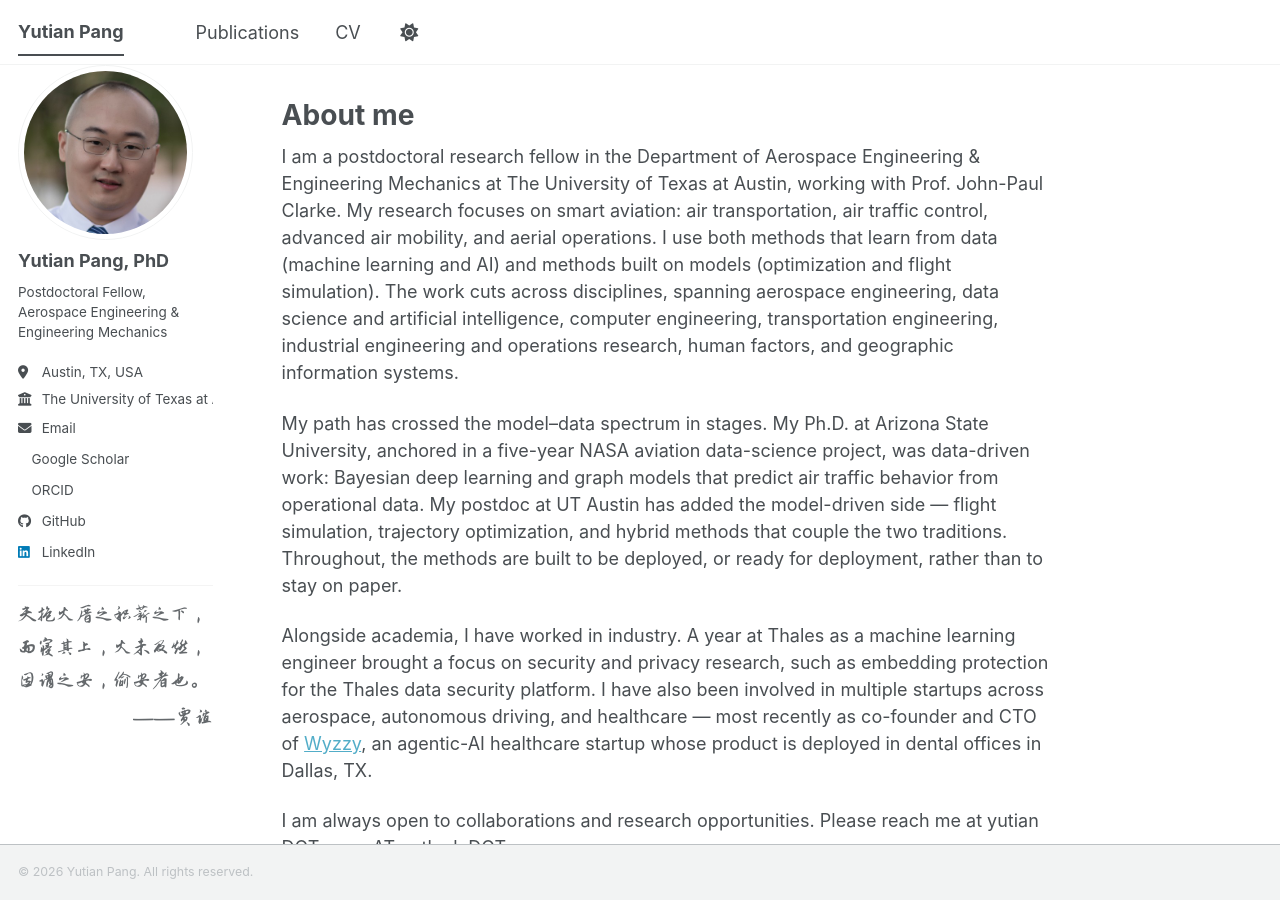
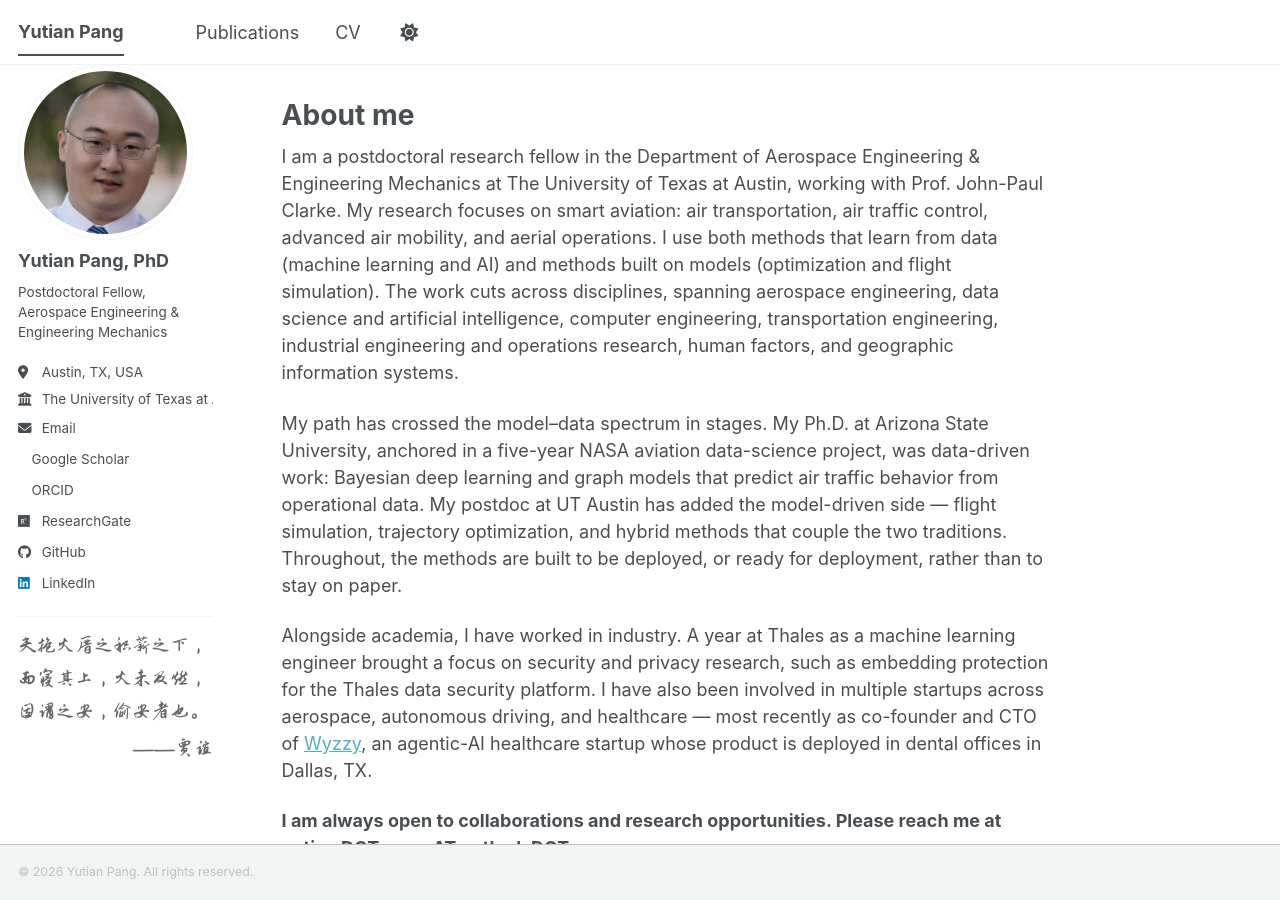
Before and after one commit to YutianPangASU/yutianpangasu.github.io, a Jekyll site: the page built from _pages/about.md, in a window 1280 px wide and 900 px high. Built offline with Jekyll 4.4.1, drawn with Linux system fonts in a browser that asks for light colours; a style sheet for code colours, icons or effects is not loaded.

Commit message:
Bold collaboration/email sentence; add ResearchGate profile link
Co-Authored-By: Claude Fable 5 <noreply@anthropic.com>

```diff
--- a/_config.yml
+++ b/_config.yml
@@ -44,7 +44,7 @@ author:
   semantic         : # URL
   ssrn             : # URL
   pubmed           : # URL
-  researchgate     : # URL
+  researchgate     : "https://www.researchgate.net/profile/Yutian-Pang"
   scopus           : # URL
   zotero           : # URL
 
@@ -180,6 +180,7 @@ social:
     - "https://github.com/YutianPangASU"
     - "https://www.linkedin.com/in/yutianpang/"
     - "https://orcid.org/0000-0001-6343-9641"
+    - "https://www.researchgate.net/profile/Yutian-Pang"
 
 
 # Analytics
--- a/_pages/about.md
+++ b/_pages/about.md
@@ -14,7 +14,7 @@ My path has crossed the model–data spectrum in stages. My Ph.D. at Arizona Sta
 
 Alongside academia, I have worked in industry. A year at Thales as a machine learning engineer brought a focus on security and privacy research, such as embedding protection for the Thales data security platform. I have also been involved in multiple startups across aerospace, autonomous driving, and healthcare — most recently as co-founder and CTO of [Wyzzy](https://calls.wyzzy.ai/), an agentic-AI healthcare startup whose product is deployed in dental offices in Dallas, TX.
 
-I am always open to collaborations and research opportunities. Please reach me at yutian DOT pang AT outlook DOT com.
+**I am always open to collaborations and research opportunities. Please reach me at yutian DOT pang AT outlook DOT com.**
 
 Research areas
 ======
```
